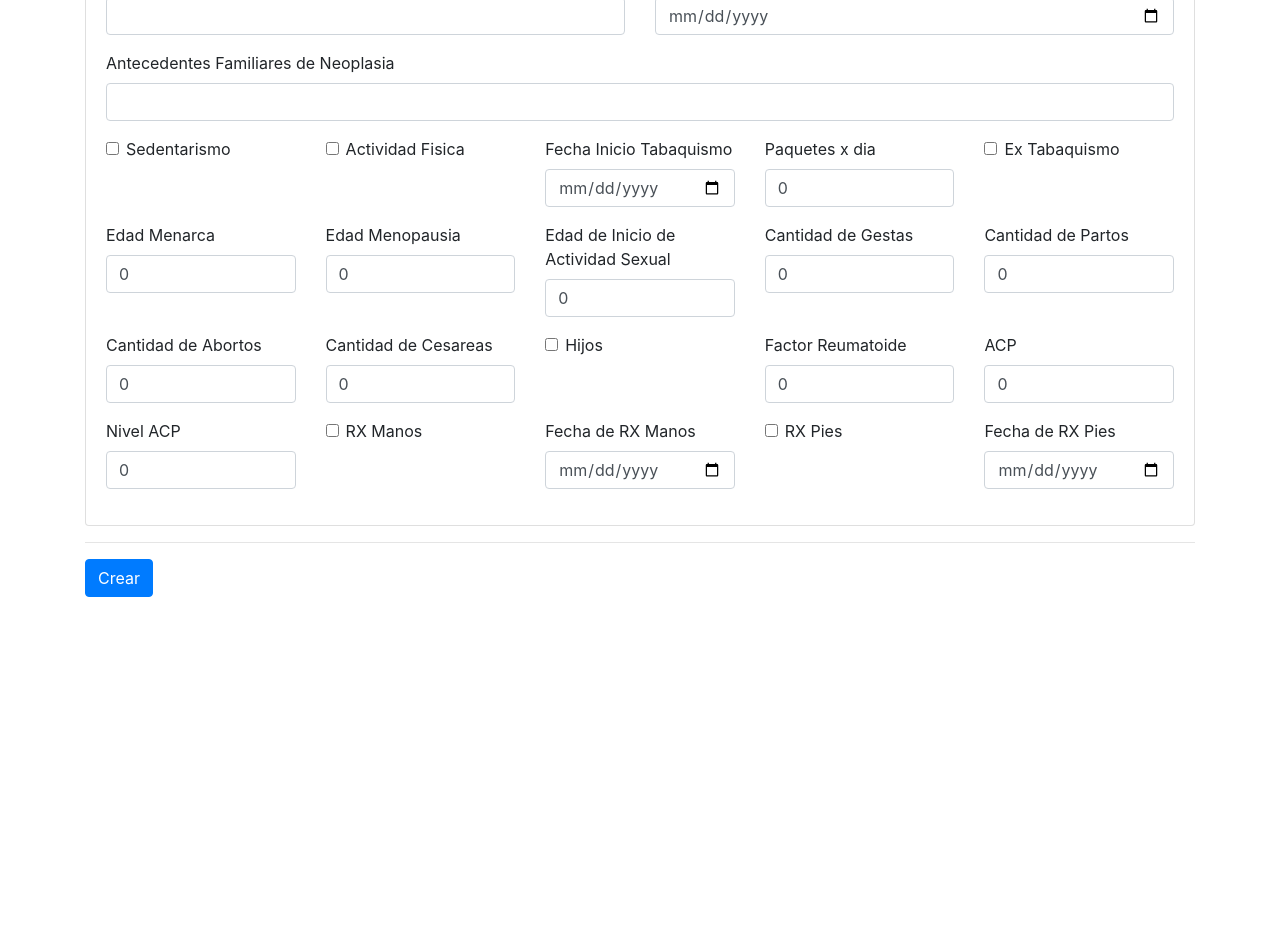
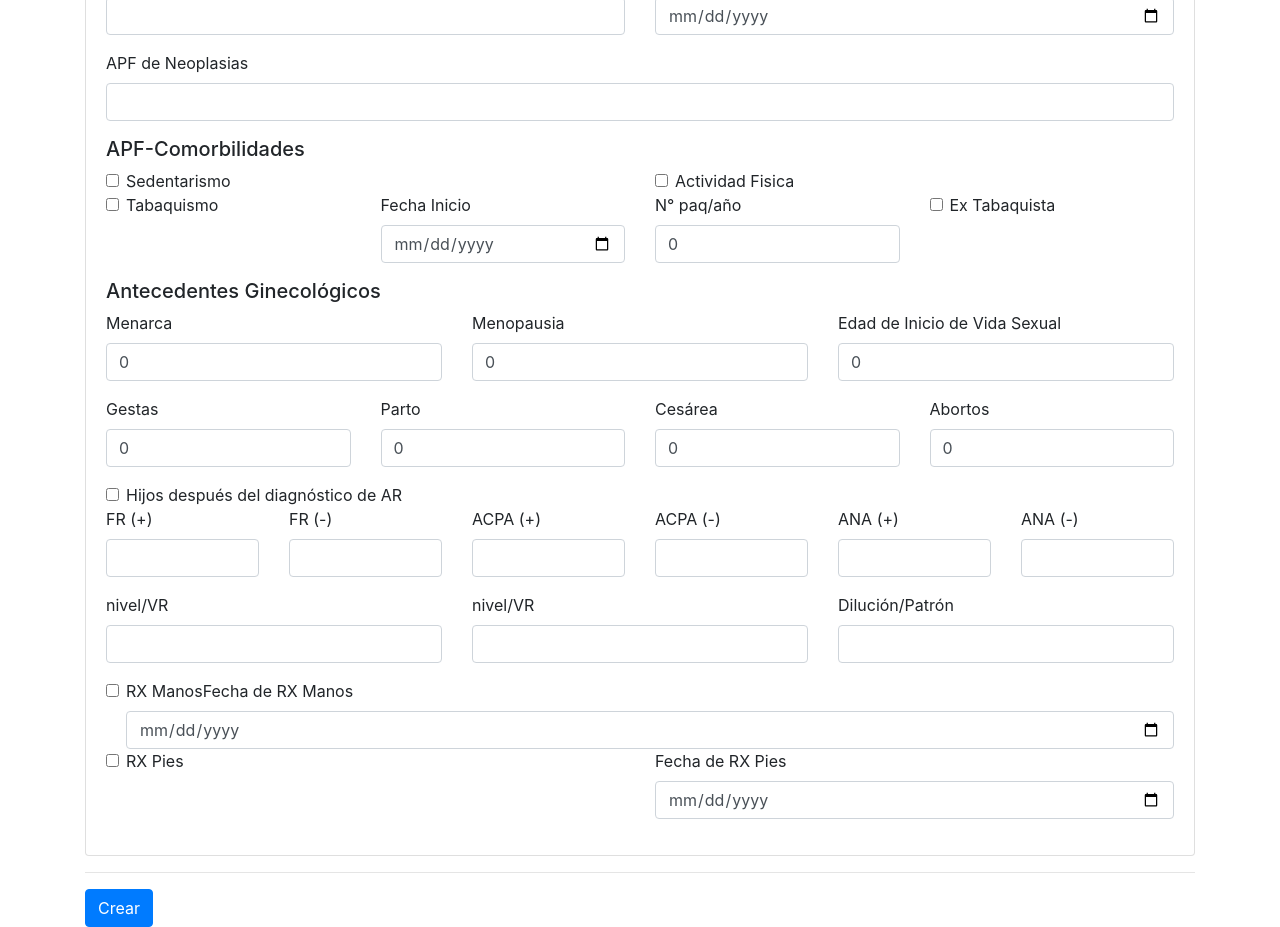
Before and after one commit to acostajo/sgh_front, a React (Create React App) app in the folder sgh_frontend/: page /ficha in a window 1280 px wide. Shown: the part 1180-2107 px from the top of the page. Before the commit the page ends 1777 px from the top, so only its background shows below. Built offline with nearby package versions, Linux system fonts and the light colour scheme.

Commit message:
se modifico la interfaz

```diff
--- a/sgh_frontend/src/components/fichaForm.jsx
+++ b/sgh_frontend/src/components/fichaForm.jsx
@@ -53,6 +53,7 @@ class Ficha extends Component {
       protesissitio: "", // #Datos de prótesis del Paciente
       protefecha: "", // #Datos de prótesis del Paciente
       apfneoplasias: "", // #Antecedentes familiares de neoplasias (tumores)
+      tabaquismo: false, // #Si el Paciente es tabaquista
       sedentarismo: false, // #Si el Paciente es sedentario
       actifisica: false, //#Si el Paciente realiza actividad física
       tabaqfecha: "", //#Fecha que comenzo a fumar
@@ -66,9 +67,15 @@ class Ficha extends Component {
       cesareas: 0, //#Cantidad de Cesáreas
       abortos: 0, //#Cantidad de abortos
       hisjospost: false, //#sí o no, tuvo hijos
-      factorreuma: 0, //#factor reumatoide
-      acp: 0, // #anticuerpos antipéptidos cíclicos citrulinados
-      acp_nivel: 0, // #anticuerpo antinuclear
+      factorreuma_pos: "", //#factor reumatoide
+      factorreuma_neg: "", //#factor reumatoide
+      factorreuma_nivel: "", //#factor reumatoide
+      acp_pos: "", // #anticuerpos antipéptidos cíclicos citrulinados
+      acp_neg: "", // #anticuerpos antipéptidos cíclicos citrulinados
+      acp_nivel: "", // #anticuerpo antinuclear
+      ana_pos: "", //ANA patron
+      ana_neg: "", //ANA patron
+      ana_patron: "", //ANA patron
       rxmanos: false, //#erecciones sí o no
       rxmanosfecha: "", //#la fecha que tuvo las erecciones ----------> wtf erecciones hei
       rxpies: false, //#erecciones sí o no
@@ -141,6 +148,7 @@ class Ficha extends Component {
       protesissitio: this.state.protesissitio, // #Datos de prótesis del Paciente
       protefecha: this.state.protefecha, // #Datos de prótesis del Paciente
       apfneoplasias: this.state.apfneoplasias, // #Antecedentes familiares de neoplasias (tumores)
+      tabaquismo: this.state.tabaquismo, // #Si el Paciente es tabaquista
       sedentarismo: this.state.sedentarismo, // #Si el Paciente es sedentario
       actifisica: this.state.actifisica, //#Si el Paciente realiza actividad física
       tabaqfecha: this.state.tabaqfecha, //#Fecha que comenzo a fumar
@@ -154,9 +162,15 @@ class Ficha extends Component {
       cesareas: this.state.cesareas, //#Cantidad de Cesáreas
       abortos: this.state.abortos, //#Cantidad de abortos
       hisjospost: this.state.hisjospost, //#sí o no, tuvo hijos
-      factorreuma: this.state.factorreuma, //#factor reumatoide
-      acp: this.state.acp, // #anticuerpos antipéptidos cíclicos citrulinados
-      acp_nivel: this.state.acp_nivel, // #anticuerpo antinuclear
+      factorreuma_pos: "", //#factor reumatoide
+      factorreuma_neg: "", //#factor reumatoide
+      factorreuma_nivel: "", //#factor reumatoide
+      acp_pos: "", // #anticuerpos antipéptidos cíclicos citrulinados
+      acp_neg: "", // #anticuerpos antipéptidos cíclicos citrulinados
+      acp_nivel: "", // #anticuerpo antinuclear
+      ana_pos: "", //ANA patron
+      ana_neg: "", //ANA patron
+      ana_patron: "", //ANA patron
       rxmanos: this.state.rxmanos, //#erecciones sí o no
       rxmanosfecha: this.state.rxmanosfecha, //#la fecha que tuvo las erecciones ----------> wtf erecciones hei
       rxpies: this.state.rxpies, //#erecciones sí o no
@@ -534,9 +548,7 @@ class Ficha extends Component {
               <Row>
                 <Col>
                   <FormGroup>
-                    <Label for="apfneoplasias">
-                      Antecedentes Familiares de Neoplasia
-                    </Label>
+                    <Label for="apfneoplasias">APF de Neoplasias</Label>
                     <Input
                       type="text"
                       onChange={this.handleChange}
@@ -545,6 +557,11 @@ class Ficha extends Component {
                       id="apfneoplasias"
                     />
                   </FormGroup>
+                </Col>
+              </Row>
+              <Row>
+                <Col>
+                  <h5>APF-Comorbilidades </h5>
                 </Col>
               </Row>
               <Row>
@@ -572,9 +589,23 @@ class Ficha extends Component {
                     <Label check>Actividad Fisica</Label>
                   </FormGroup>
                 </Col>
+              </Row>
+              <Row>
+                <Col>
+                  <FormGroup check>
+                    <Input
+                      type="checkbox"
+                      onChange={this.handleChange}
+                      value={this.state.tabaquismo}
+                      name="tabaquismo"
+                      id="tabaquismo"
+                    />
+                    <Label check>Tabaquismo</Label>
+                  </FormGroup>
+                </Col>
                 <Col>
                   <FormGroup>
-                    <Label for="tabaqfecha">Fecha Inicio Tabaquismo</Label>
+                    <Label for="tabaqfecha">Fecha Inicio</Label>
                     <Input
                       type="date"
                       onChange={this.handleChange}
@@ -586,7 +617,7 @@ class Ficha extends Component {
                 </Col>
                 <Col>
                   <FormGroup>
-                    <Label for="tabnumero">Paquetes x dia</Label>
+                    <Label for="tabnumero">N° paq/año</Label>
                     <Input
                       type="number"
                       onChange={this.handleChange}
@@ -605,14 +636,19 @@ class Ficha extends Component {
                       name="extabaq"
                       id="extabaq"
                     />
-                    <Label check>Ex Tabaquismo</Label>
+                    <Label check>Ex Tabaquista</Label>
                   </FormGroup>
                 </Col>
               </Row>
               <Row>
                 <Col>
+                  <h5>Antecedentes Ginecológicos</h5>
+                </Col>
+              </Row>
+              <Row>
+                <Col>
                   <FormGroup>
-                    <Label for="menarca">Edad Menarca</Label>
+                    <Label for="menarca">Menarca</Label>
                     <Input
                       type="number"
                       onChange={this.handleChange}
@@ -624,7 +660,7 @@ class Ficha extends Component {
                 </Col>
                 <Col>
                   <FormGroup>
-                    <Label for="menopausia">Edad Menopausia</Label>
+                    <Label for="menopausia">Menopausia</Label>
                     <Input
                       type="number"
                       onChange={this.handleChange}
@@ -637,7 +673,7 @@ class Ficha extends Component {
                 <Col>
                   <FormGroup>
                     <Label for="edadvidasex">
-                      Edad de Inicio de Actividad Sexual
+                      Edad de Inicio de Vida Sexual
                     </Label>
                     <Input
                       type="number"
@@ -648,9 +684,11 @@ class Ficha extends Component {
                     />
                   </FormGroup>
                 </Col>
+              </Row>
+              <Row>
                 <Col>
                   <FormGroup>
-                    <Label for="gestas">Cantidad de Gestas</Label>
+                    <Label for="gestas">Gestas</Label>
                     <Input
                       type="number"
                       onChange={this.handleChange}
@@ -662,7 +700,7 @@ class Ficha extends Component {
                 </Col>
                 <Col>
                   <FormGroup>
-                    <Label for="partos">Cantidad de Partos</Label>
+                    <Label for="partos">Parto</Label>
                     <Input
                       type="number"
                       onChange={this.handleChange}
@@ -672,23 +710,9 @@ class Ficha extends Component {
                     />
                   </FormGroup>
                 </Col>
-              </Row>
-              <Row>
                 <Col>
                   <FormGroup>
-                    <Label for="abortos">Cantidad de Abortos</Label>
-                    <Input
-                      type="number"
-                      onChange={this.handleChange}
-                      value={this.state.abortos}
-                      name="abortos"
-                      id="abortos"
-                    />
-                  </FormGroup>
-                </Col>
-                <Col>
-                  <FormGroup>
-                    <Label for="cesareas">Cantidad de Cesareas</Label>
+                    <Label for="cesareas">Cesárea</Label>
                     <Input
                       type="number"
                       onChange={this.handleChange}
@@ -699,6 +723,20 @@ class Ficha extends Component {
                   </FormGroup>
                 </Col>
                 <Col>
+                  <FormGroup>
+                    <Label for="abortos">Abortos</Label>
+                    <Input
+                      type="number"
+                      onChange={this.handleChange}
+                      value={this.state.abortos}
+                      name="abortos"
+                      id="abortos"
+                    />
+                  </FormGroup>
+                </Col>
+              </Row>
+              <Row>
+                <Col>
                   <FormGroup check>
                     <Input
                       type="checkbox"
@@ -707,30 +745,80 @@ class Ficha extends Component {
                       name="hisjospost"
                       id="hisjospost"
                     />
-                    <Label check>Hijos </Label>
+                    <Label check>Hijos después del diagnóstico de AR</Label>
                   </FormGroup>
                 </Col>
+              </Row>
+              <Row>
                 <Col>
                   <FormGroup>
-                    <Label for="factorreuma">Factor Reumatoide</Label>
+                    <Label for="factorreuma_pos">FR (+)</Label>
                     <Input
-                      type="number"
+                      type="text"
                       onChange={this.handleChange}
-                      value={this.state.factorreuma}
-                      name="factorreuma"
-                      id="factorreuma"
+                      value={this.state.factorreuma_pos}
+                      name="factorreuma_pos"
+                      id="factorreuma_pos"
                     />
                   </FormGroup>
                 </Col>
                 <Col>
                   <FormGroup>
-                    <Label for="acp">ACP</Label>
+                    <Label for="factorreuma_neg">FR (-)</Label>
                     <Input
-                      type="number"
+                      type="text"
                       onChange={this.handleChange}
-                      value={this.state.acp}
-                      name="acp"
-                      id="acp"
+                      value={this.state.factorreuma_neg}
+                      name="factorreuma_neg"
+                      id="factorreuma_neg"
+                    />
+                  </FormGroup>
+                </Col>
+                <Col>
+                  <FormGroup>
+                    <Label for="acpa_pos">ACPA (+)</Label>
+                    <Input
+                      type="text"
+                      onChange={this.handleChange}
+                      value={this.state.acpa_pos}
+                      name="acpa_pos"
+                      id="acpa_pos"
+                    />
+                  </FormGroup>
+                </Col>
+                <Col>
+                  <FormGroup>
+                    <Label for="acpa_neg">ACPA (-)</Label>
+                    <Input
+                      type="text"
+                      onChange={this.handleChange}
+                      value={this.state.acpa_neg}
+                      name="acpa_neg"
+                      id="acpa_neg"
+                    />
+                  </FormGroup>
+                </Col>
+                <Col>
+                  <FormGroup>
+                    <Label for="ana_pos">ANA (+)</Label>
+                    <Input
+                      type="text"
+                      onChange={this.handleChange}
+                      value={this.state.ana_pos}
+                      name="ana_pos"
+                      id="ana_pos"
+                    />
+                  </FormGroup>
+                </Col>
+                <Col>
+                  <FormGroup>
+                    <Label for="ana_neg">ANA (-)</Label>
+                    <Input
+                      type="text"
+                      onChange={this.handleChange}
+                      value={this.state.ana_neg}
+                      name="ana_neg"
+                      id="ana_neg"
                     />
                   </FormGroup>
                 </Col>
@@ -738,16 +826,42 @@ class Ficha extends Component {
               <Row>
                 <Col>
                   <FormGroup>
-                    <Label for="acp_nivel">Nivel ACP</Label>
+                    <Label for="factorreuma_nivel">nivel/VR</Label>
                     <Input
-                      type="number"
+                      type="text"
                       onChange={this.handleChange}
-                      value={this.state.acp_nivel}
-                      name="acp_nivel"
-                      id="acp_nivel"
+                      value={this.state.factorreuma_nivel}
+                      name="factorreuma_nivel"
+                      id="factorreuma_nivel"
                     />
                   </FormGroup>
                 </Col>
+                <Col>
+                  <FormGroup>
+                    <Label for="acpa_nivel">nivel/VR</Label>
+                    <Input
+                      type="text"
+                      onChange={this.handleChange}
+                      value={this.state.acpa_nivel}
+                      name="acpa_nivel"
+                      id="acpa_nivel"
+                    />
+                  </FormGroup>
+                </Col>
+                <Col>
+                  <FormGroup>
+                    <Label for="ana_patron">Dilución/Patrón</Label>
+                    <Input
+                      type="text"
+                      onChange={this.handleChange}
+                      value={this.state.ana_patron}
+                      name="ana_patron"
+                      id="ana_patron"
+                    />
+                  </FormGroup>
+                </Col>
+              </Row>
+              <Row>
                 <Col>
                   <FormGroup check>
                     <Input
@@ -758,10 +872,6 @@ class Ficha extends Component {
                       id="rxmanos"
                     />
                     <Label check>RX Manos </Label>
-                  </FormGroup>
-                </Col>
-                <Col>
-                  <FormGroup>
                     <Label for="rxmanosfecha">Fecha de RX Manos</Label>
                     <Input
                       type="date"
@@ -772,6 +882,8 @@ class Ficha extends Component {
                     />
                   </FormGroup>
                 </Col>
+              </Row>
+              <Row>
                 <Col>
                   <FormGroup check>
                     <Input
```
